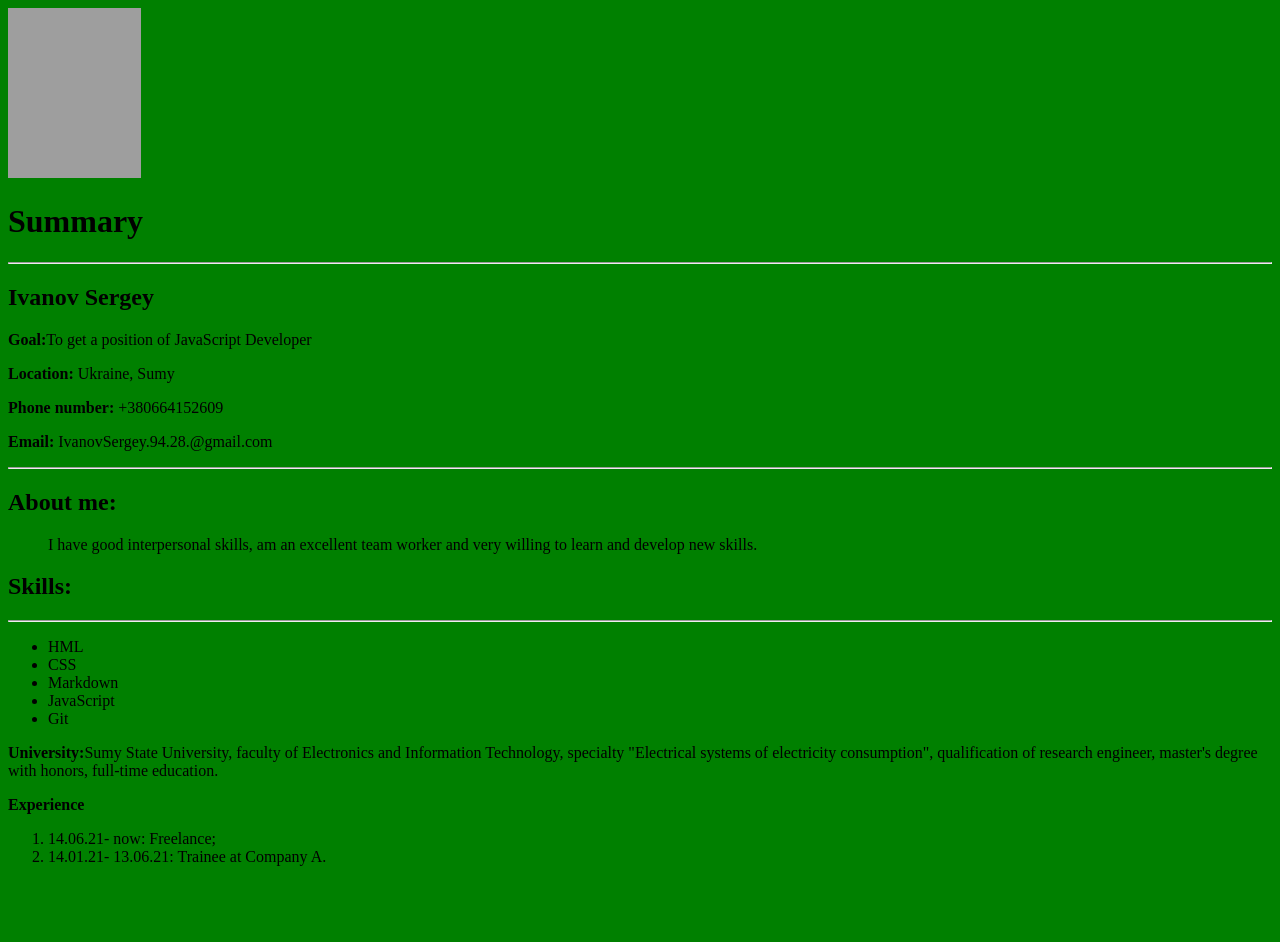
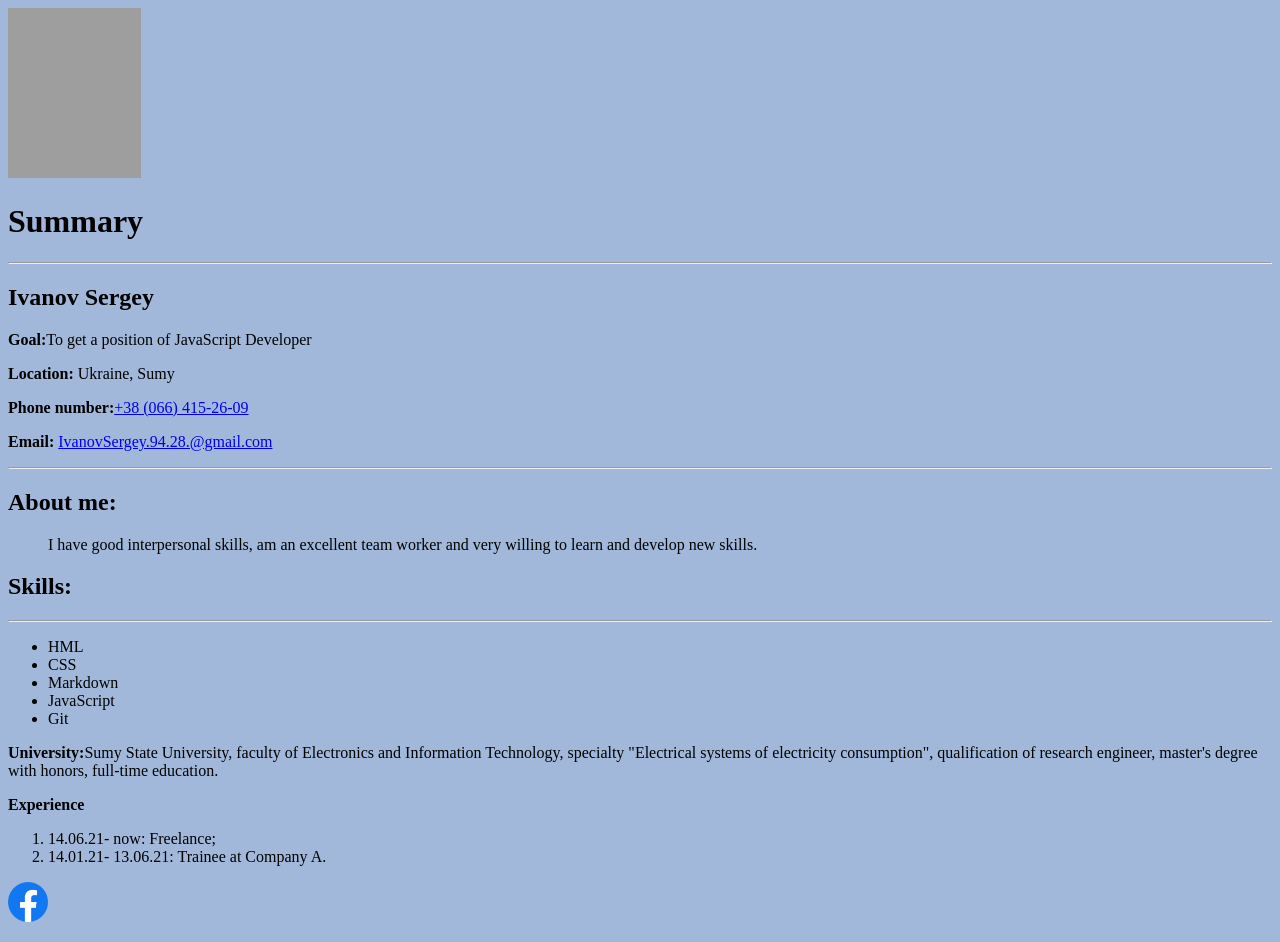
Before and after one commit to 27Ivan0vS/rsschool-cv-trial, a plain HTML site: page index.html in a window 1280 px wide. Before the commit the page ends 882 px from the top, so only its background shows below. Drawn offline with Linux system fonts and the light colour scheme; grey boxes are pictures that could not be loaded.

Commit message:
add img facebook

```diff
--- a/index.html
+++ b/index.html
@@ -4,16 +4,17 @@
         <meta charset="utf-8">
         <title>My CV</title>
         <link rel="stylesheet" href="style.css">
+        <link rel="shortcut icon" href="img/favicon.ico.png">
     </head>
     <body>
-        <img src="img/DSCN9331.JPG" alt="Мое фото" width="133" height="170">
+        <img src="img/DSCN9331.JPG" alt="Мое фото" width="133px" height="170px">
         <h1>Summary</h1>
         <hr>
         <h2>Ivanov Sergey</h2>
         <p><b>Goal:</b>To get a position of JavaScript Developer</p>
         <p><b>Location:</b> Ukraine, Sumy</p>
-        <p><b>Phone number:</b> +380664152609</p>
-        <p><b>Email:</b> IvanovSergey.94.28.@gmail.com</p>
+        <p><b>Phone number:</b><a href="tel: +380664152609">+38 (066) 415-26-09</a> </p>
+        <p><b>Email:</b> <a href="mailto: IvanovSergey.94.28.@gmail.com" target="_blank">IvanovSergey.94.28.@gmail.com</a></p>
         <hr>
         <h2>About me:</h2>
         <blockquote>
@@ -34,5 +35,8 @@
             <li><time>14.06.21</time>- now: Freelance;</li>
             <li><time>14.01.21</time>- <time>13.06.21</time>: Trainee at Company A.</li>
         </ol>
+        <footer>
+            <p><a href="https://www.facebook.com/profile.php?id=100017419020667" target="_blank"><img src="img/1200px-Facebook_Logo_(2019).png" alt="Ссылка на мою страницу в facebook" width="40px" height="40px"></a></p>
+        </footer>
     </body>
 </html>
--- a/style.css
+++ b/style.css
@@ -1,3 +1,3 @@
 body{
-    background-color: green;
+    background-color: rgb(161, 184, 218);
 }
```
Also changed, not shown: img/1200px-Facebook_Logo_(2019).png (added), img/favicon.ico.png (added).
